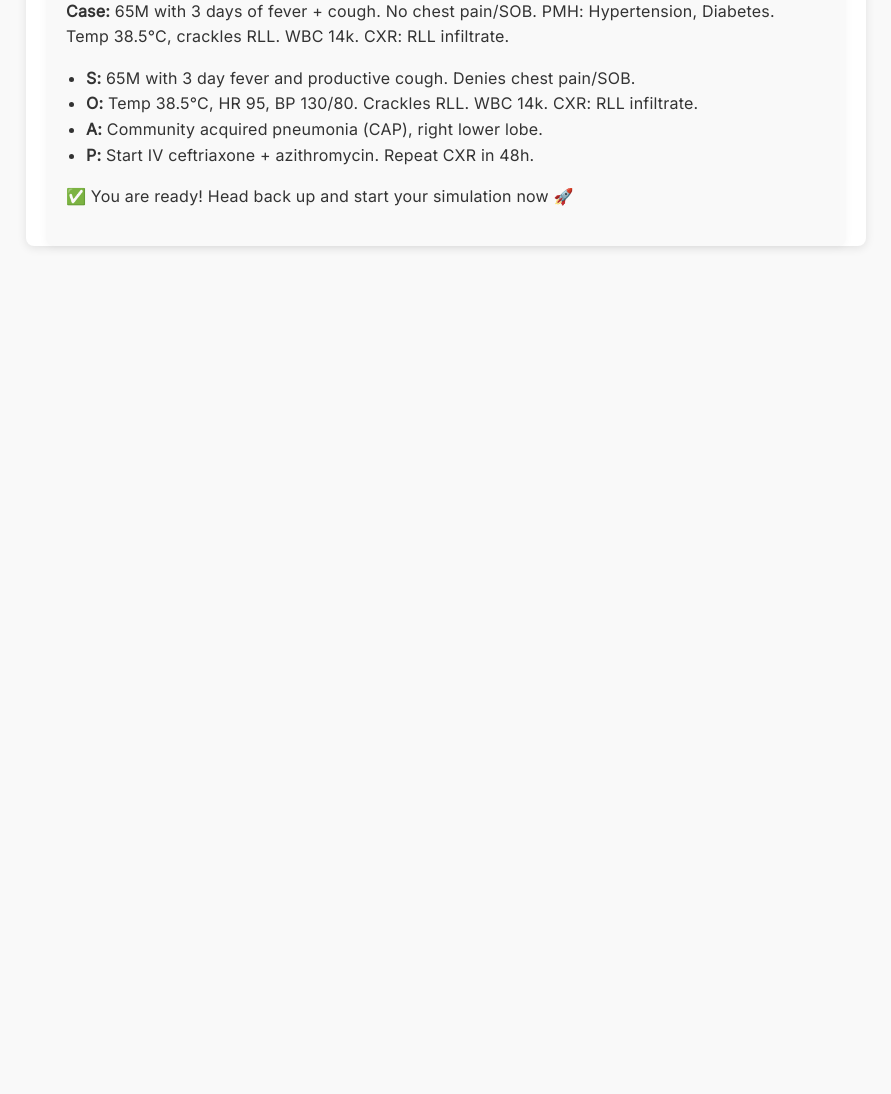
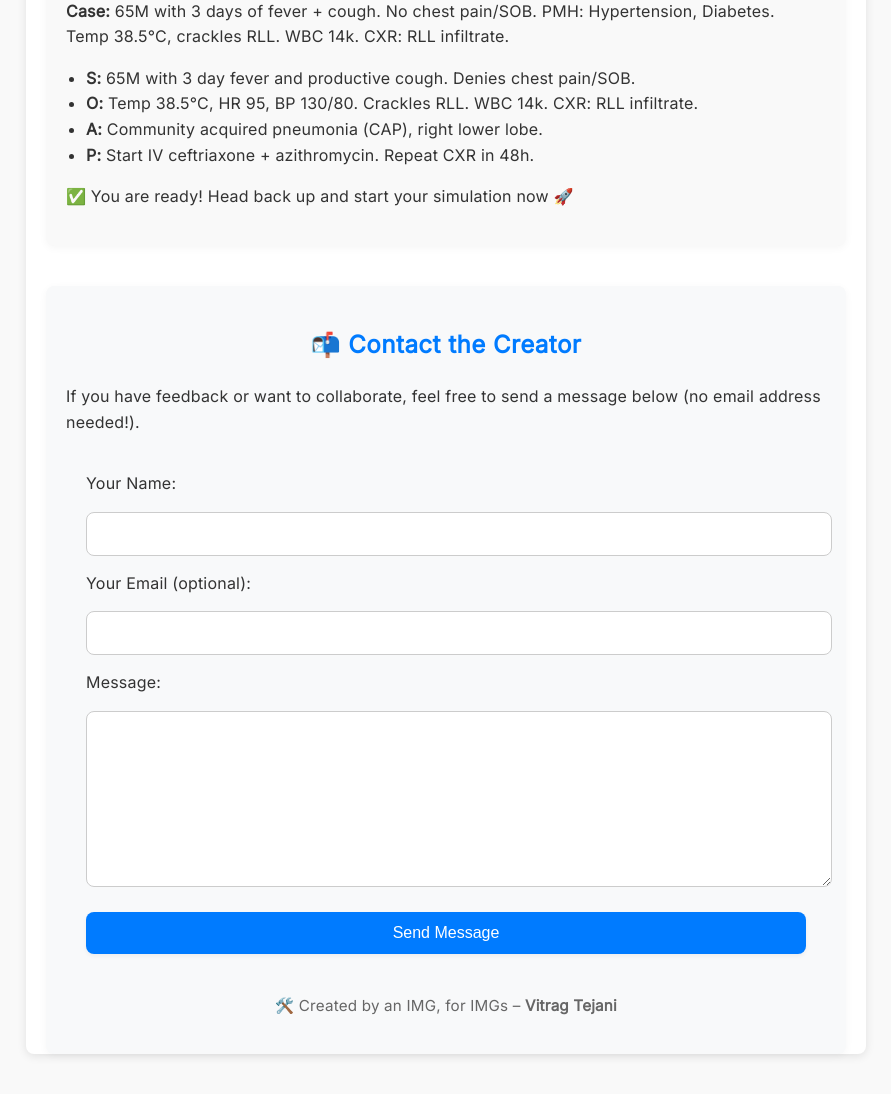
Before and after one commit to VitragTejani/notemaster-lite, a Flask app: page / in a window 1280 px wide. Shown: the part 1141-2235 px from the top of the page, without its empty margins (194-1085 px from the left). Before the commit the page ends 1390 px from the top, so only its background shows below. Run offline with Flask 3, Linux system fonts and the light colour scheme.

Commit message:
Added contact form and creator credit section

```diff
--- a/static/styles.css
+++ b/static/styles.css
@@ -171,3 +171,60 @@ a:hover {
         width: 100%;
     }
 }
+
+/* 🔵 Contact Box Styling */
+.contact-box {
+    padding: 20px;
+    margin: 40px 0;
+    background-color: #f8f9fa;
+    border-radius: 8px;
+    box-shadow: 0 2px 8px rgba(0, 0, 0, 0.04);
+}
+
+.contact-box form {
+    display: flex;
+    flex-direction: column;
+    gap: 15px;
+    margin-top: 15px;
+}
+
+.contact-box input[type="text"],
+.contact-box input[type="email"],
+.contact-box textarea {
+    width: 100%;
+    padding: 12px;
+    border: 1px solid #ccc;
+    border-radius: 8px;
+    font-size: 1rem;
+    resize: vertical;
+    transition: border 0.2s ease;
+}
+
+.contact-box input[type="text"]:focus,
+.contact-box input[type="email"]:focus,
+.contact-box textarea:focus {
+    border-color: #007bff;
+    outline: none;
+}
+
+.contact-box button {
+    background-color: #007bff;
+    color: white;
+    padding: 12px;
+    border: none;
+    border-radius: 8px;
+    font-size: 1rem;
+    cursor: pointer;
+    transition: background 0.3s ease;
+}
+
+.contact-box button:hover {
+    background-color: #0056b3;
+}
+
+.creator-credit {
+    margin-top: 20px;
+    font-size: 0.95rem;
+    text-align: center;
+    color: #666;
+}
--- a/templates/index.html
+++ b/templates/index.html
@@ -79,6 +79,25 @@
             </p>
         </div>
 
+        <!-- ✉️ Contact Section -->
+        <div class="contact-box">
+            <h2>📬 Contact the Creator</h2>
+            <p>If you have feedback or want to collaborate, feel free to send a message below (no email address needed!).</p>
+            <form action="https://formspree.io/f/mrbqqlda" method="POST">
+                <label for="name">Your Name:</label>
+                <input type="text" id="name" name="name" required>
+
+                <label for="email">Your Email (optional):</label>
+                <input type="email" id="email" name="email">
+
+                <label for="message">Message:</label>
+                <textarea id="message" name="message" rows="5" required></textarea>
+
+                <button type="submit">Send Message</button>
+            </form>
+            <p class="creator-credit">🛠️ Created by an IMG, for IMGs – <strong>Vitrag Tejani</strong></p>
+        </div>
+
     </div> <!-- ✅ End of container -->
 </body>
 </html>
```
